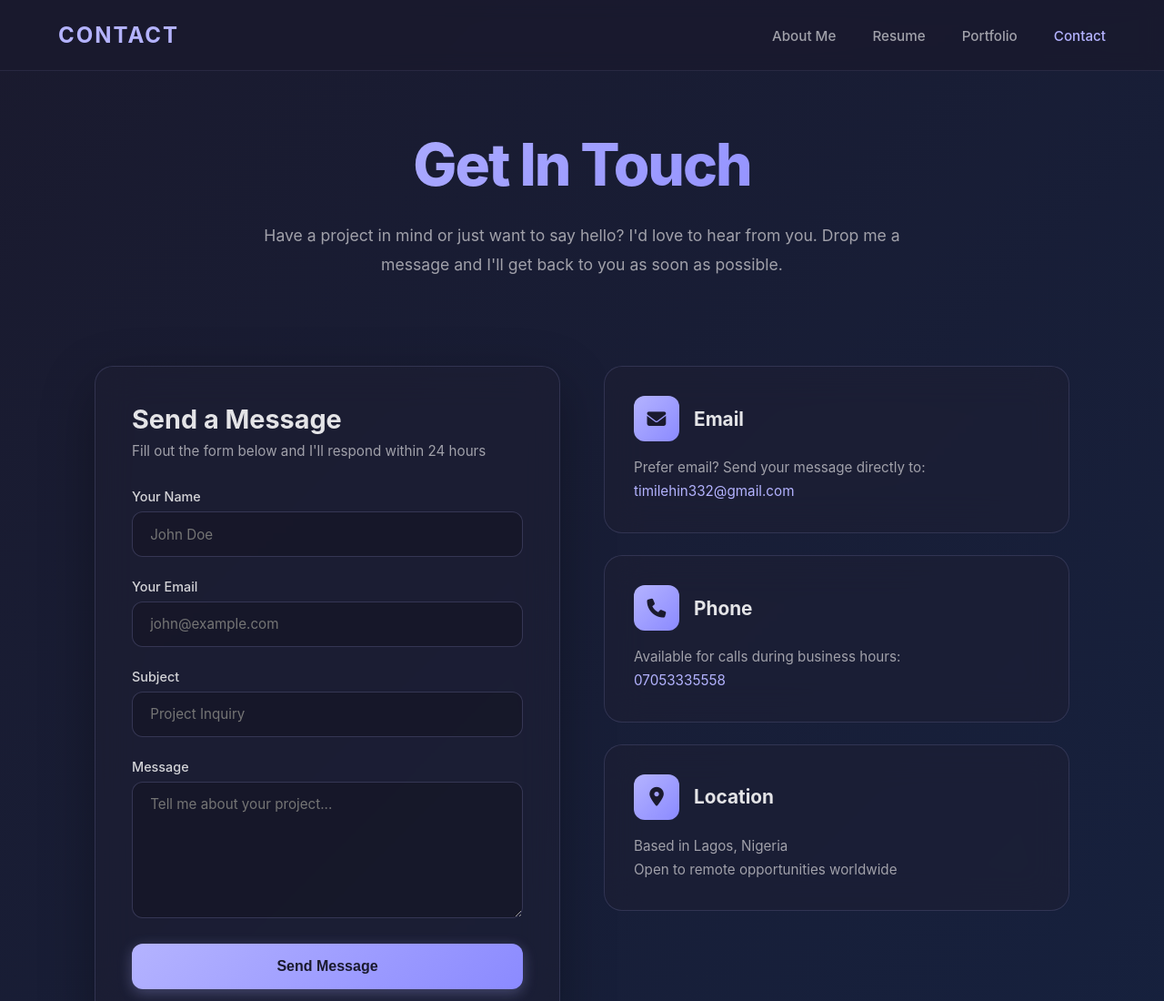
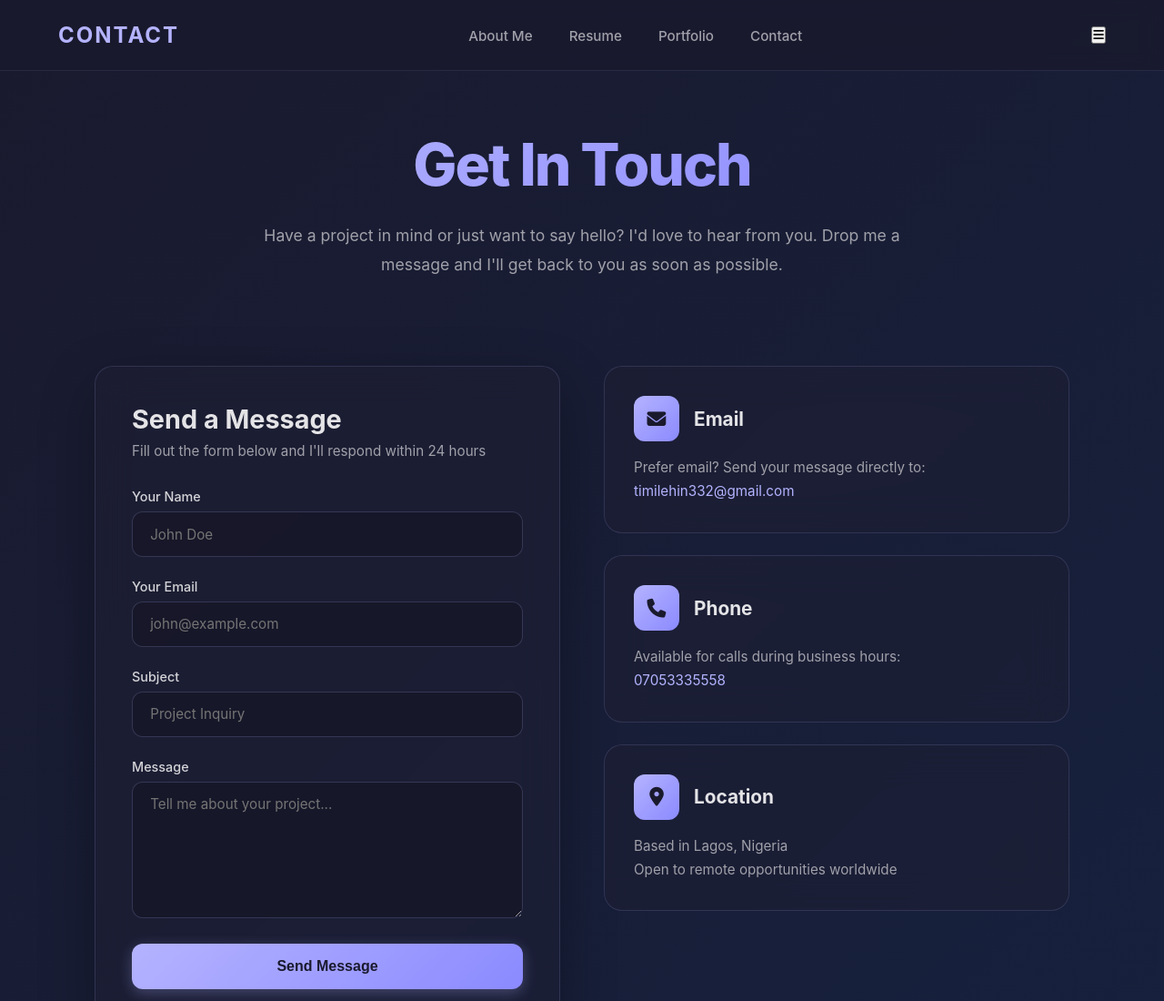
Before and after one commit to Maro-code/SIWES-projects, a plain HTML site: page JavaScript projects/Myportfolio/contact/contact.html in a window 1280 px wide. Shown: the top 1100 px of the page at 91% size. Drawn offline with nearby package versions, Linux system fonts and the light colour scheme.

Commit message:
Update contact.html

```diff
--- a/JavaScript projects/Myportfolio/contact/contact.html
+++ b/JavaScript projects/Myportfolio/contact/contact.html
@@ -10,19 +10,18 @@
     <link href="https://fonts.googleapis.com/css2?family=Ubuntu:ital,wght@0,300;0,400;0,500;0,700;1,300;1,400;1,500;1,700&display=swap" rel="stylesheet">
     <script src="https://kit.fontawesome.com/0f24fb0455.js" crossorigin="anonymous"></script>
 </head>
-<body><nav>
+<body>
+   <nav>
         <div class="logo">CONTACT</div>
-        <ul class="nav-links" id="navLinks">
+        <ul class="nav-links">
             <li><a href="https://maro-code.github.io/SIWES-projects/JavaScript%20projects/Myportfolio/home/myport.html">About Me</a></li>
             <li><a href="https://maro-code.github.io/SIWES-projects/JavaScript%20projects/Myportfolio/resume/resume.html">Resume</a></li>
             <li><a href="https://maro-code.github.io/SIWES-projects/JavaScript%20projects/Myportfolio/portfolio2/portfolio.html">Portfolio</a></li>
-            <li><a href="https://maro-code.github.io/SIWES-projects/JavaScript%20projects/Myportfolio/contact/contact.html" class="active">Contact</a></li>
+            <li><a href="https://maro-code.github.io/SIWES-projects/JavaScript%20projects/Myportfolio/contact/contact.html">Contact</a></li>
         </ul>
-        <div class="hamburger" id="hamburger">
-            <span></span>
-            <span></span>
-            <span></span>
-        </div>
+        <button class="menu-toggle" onclick="toggleMenu()">
+            <i class="fa-solid fa-bars"></i>
+        </button>
     </nav>
 
     <section class="hero">
```
